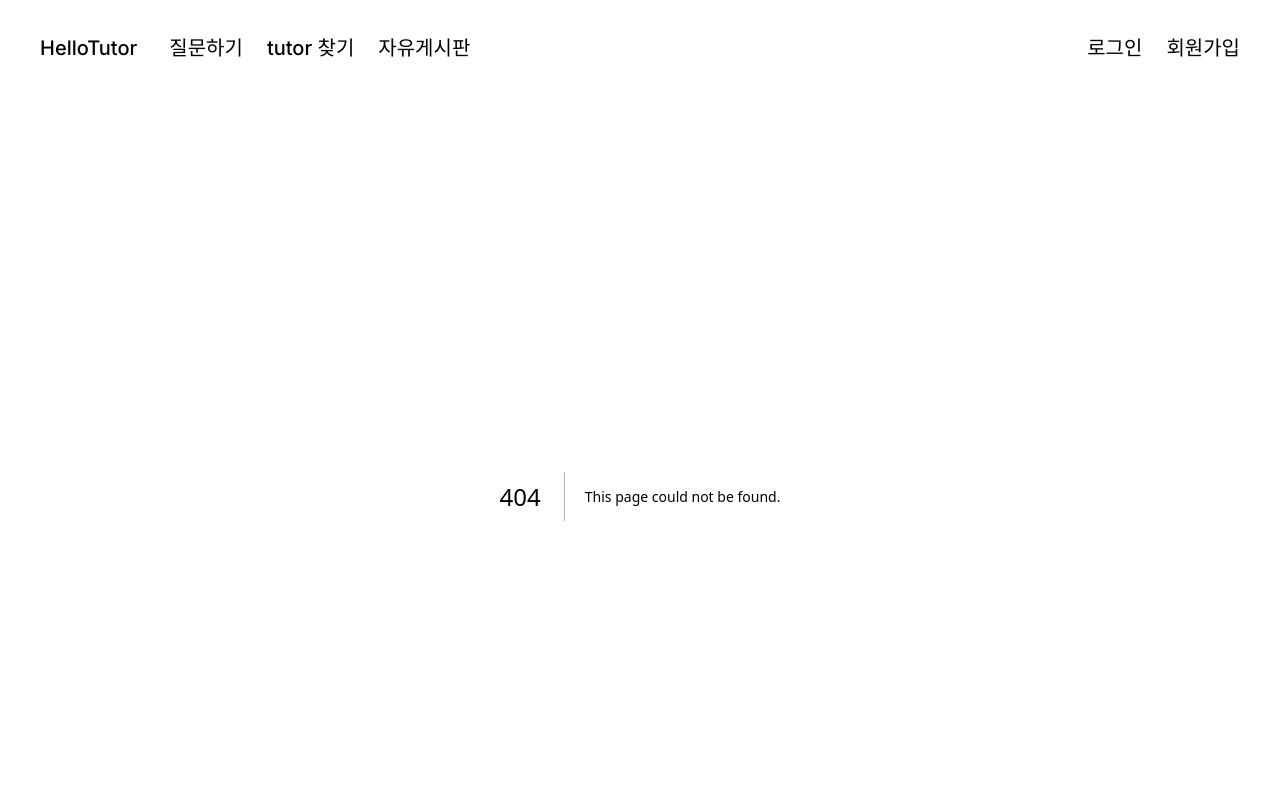
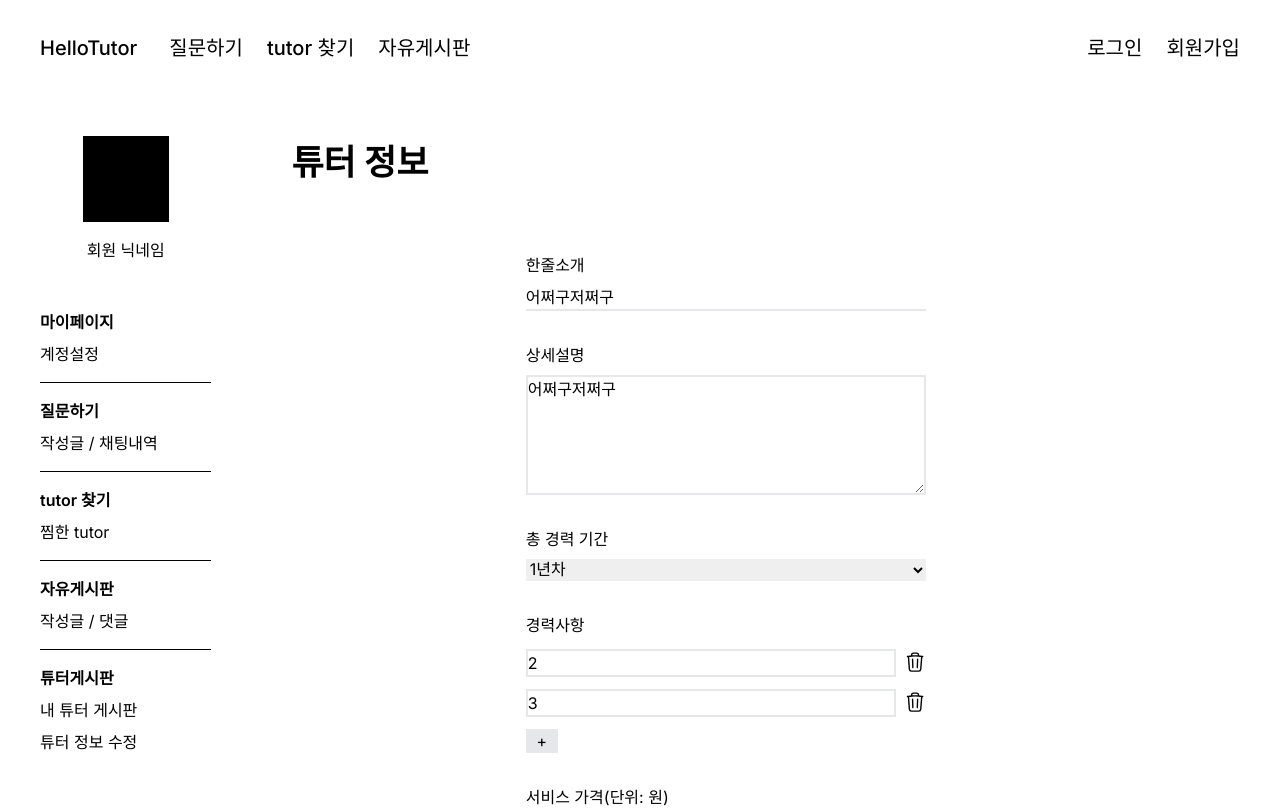
Before and after one commit to HelloTutor/HelloTutor-FE, a Next.js app: page /my-page/tutor-info in a window 1280 px wide. Before the commit this address had no page. Shown: the top 808 px of the page. Built offline with nearby package versions, Linux system fonts and the light colour scheme.

Commit message:
feat: 튜터 정보 수정 페이지 구현

```diff
--- /dev/null
+++ b/src/app/my-page/tutor-info/page.tsx
@@ -0,0 +1,130 @@
+"use client";
+import {
+  Controller,
+  SubmitHandler,
+  useFieldArray,
+  useForm,
+} from "react-hook-form";
+import AccountSideMenu from "../components/AccountSideMenu";
+import MyPageTitle from "../components/MyPageTitle";
+import { TrashIcon } from "@heroicons/react/24/outline";
+
+interface TutorInfoTypes {
+  introduction: string;
+  detailedDescription: string;
+  career: string;
+  experience: { newExperience: string }[];
+  servicePrice: string;
+}
+export default function TutorInfo() {
+  const { handleSubmit, control, register } = useForm<TutorInfoTypes>({
+    defaultValues: {
+      experience: [{ newExperience: "2" }, { newExperience: "3" }],
+    },
+  });
+  const { fields, append, remove } = useFieldArray({
+    name: "experience",
+    control,
+  });
+  const onSubmit: SubmitHandler<TutorInfoTypes> = (data) => {
+    console.log(data);
+    alert("수정사항이 반영되었습니다.");
+  };
+
+  return (
+    <div className="flex">
+      <AccountSideMenu />
+      <section className="w-full">
+        <MyPageTitle title="튜터 정보" />
+
+        <form
+          onSubmit={handleSubmit(onSubmit)}
+          className="w-[400px] mx-auto mt-16 flex flex-col gap-y-8"
+        >
+          <div className="flex flex-col gap-y-2">
+            <label htmlFor="introduction">한줄소개</label>
+            <Controller
+              name="introduction"
+              control={control}
+              defaultValue="어쩌구저쩌구"
+              render={({ field }) => (
+                <input className=" border-b-2" {...field} />
+              )}
+            />
+          </div>
+          <div className="flex flex-col gap-y-2">
+            <label htmlFor="introduction">상세설명</label>
+            <Controller
+              name="detailedDescription"
+              control={control}
+              defaultValue="어쩌구저쩌구"
+              render={({ field }) => (
+                <textarea className="border-2 min-h-[120px]" {...field} />
+              )}
+            />
+          </div>
+          <div className="flex flex-col gap-y-2">
+            <label htmlFor="careerYear">총 경력 기간</label>
+            <Controller
+              name="career"
+              control={control}
+              render={({ field }) => (
+                <select {...field}>
+                  {[1, 2, 3, 4, 5].map((item) => (
+                    <option value={item} key={item}>
+                      {item}년차
+                    </option>
+                  ))}
+                </select>
+              )}
+            />
+          </div>
+          <div className="flex flex-col gap-y-3">
+            <label htmlFor="experience">경력사항</label>
+            {fields.map((field, index) => (
+              <div key={field.id}>
+                <div className="flex">
+                  <input
+                    className="border-2 w-full"
+                    {...register(`experience.${index}.newExperience`, {
+                      required: true,
+                    })}
+                  />
+
+                  <button
+                    type="button"
+                    onClick={() => remove(index)}
+                    className="w-6 ml-2"
+                  >
+                    <TrashIcon />
+                  </button>
+                </div>
+              </div>
+            ))}
+            <button
+              type="button"
+              onClick={() => append({ newExperience: "" })}
+              className="w-8 bg-gray-200 "
+            >
+              +
+            </button>
+          </div>
+
+          <div className="flex flex-col gap-y-2">
+            <label htmlFor="money">서비스 가격(단위: 원)</label>
+            <Controller
+              name="servicePrice"
+              control={control}
+              defaultValue={"1000"}
+              render={({ field }) => (
+                <input className=" bg-gray-200" {...field} />
+              )}
+            />
+          </div>
+
+          <button type="submit">수정하기</button>
+        </form>
+      </section>
+    </div>
+  );
+}
```
